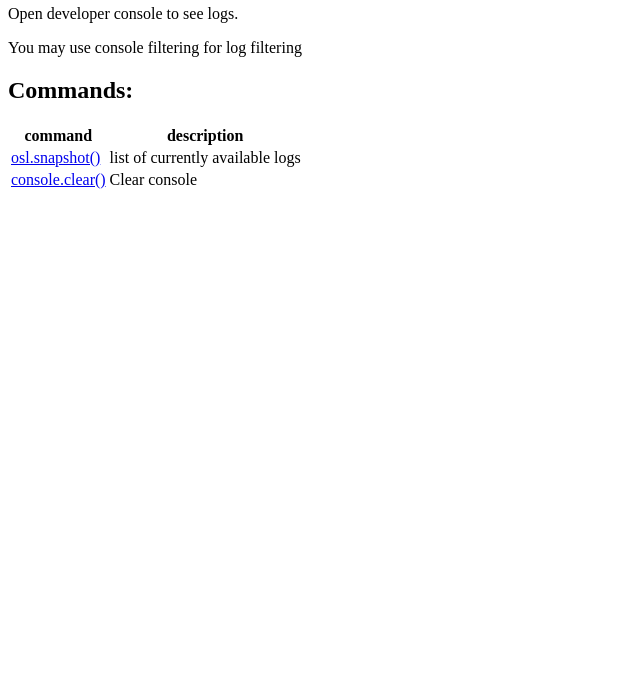
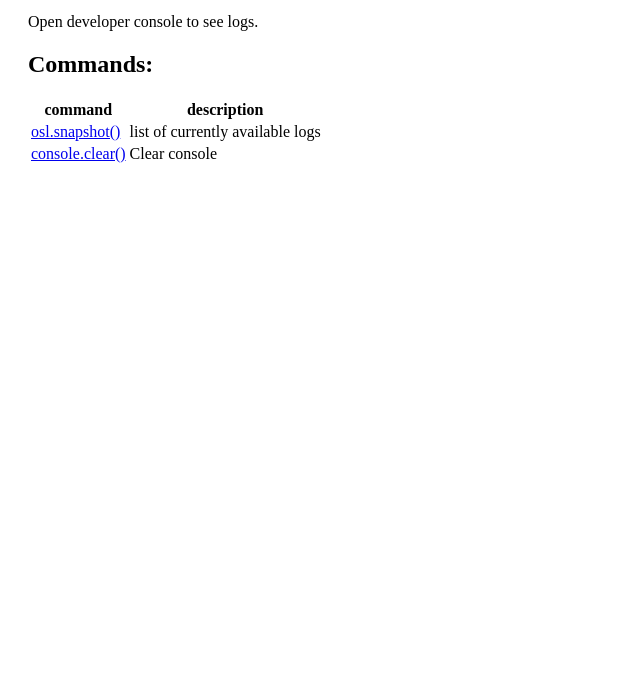
Before and after one commit to ivanos/ivanos_ui_lib, a plain HTML site: page www/index.html in a window 1280 px wide. Shown: the part 109-800 px from the top of the page, without its empty margins (0-640 px from the left). Drawn offline with Linux system fonts and the light colour scheme.

Commit message:
Fixed description

```diff
--- a/www/index.html
+++ b/www/index.html
@@ -22,9 +22,23 @@
             color: red;
         }
 
+        .container {
+            display: flex;
+        }
+
+        .json-viewer-container {
+            flex: 1;
+        }
+
+        .container > div {
+            margin: 0 20px
+        }
+
     </style>
 </head>
 <body>
+    <div class="container">
+        <div>
             <h1>IvanOS Log Debugger</h1>
             <p class="status">
                 <span>Status: </span>
@@ -35,7 +49,7 @@
                 <p>
                     Open developer console to see logs.
                 </p>
-        <p>You may use console filtering for log filtering</p>
+                <!--<p>You may use console filtering for log filtering</p>-->
                 <section>
                     <h2>Commands:</h2>
                     <table>
@@ -54,6 +68,20 @@
                     </table>
                 </section>
             </section>
+        </div>
+        <!--<div class="log-list-container">-->
+            <!--<ul>-->
+                <!--<li>Log 1:</li>-->
+                <!--<li>Log 2:</li>-->
+                <!--<li>Log 3:</li>-->
+                <!--<li>Log 4:</li>-->
+                <!--<li>Log 5:</li>-->
+            <!--</ul>-->
+        <!--</div>-->
+        <!--<div class="json-viewer-container">-->
+            <!--<p>JSON goes here</p>-->
+        <!--</div>-->
+    </div>
 
     <script src="app.js"></script>
 </body>
```
Lines whose indentation alone changed are shown as unchanged.
